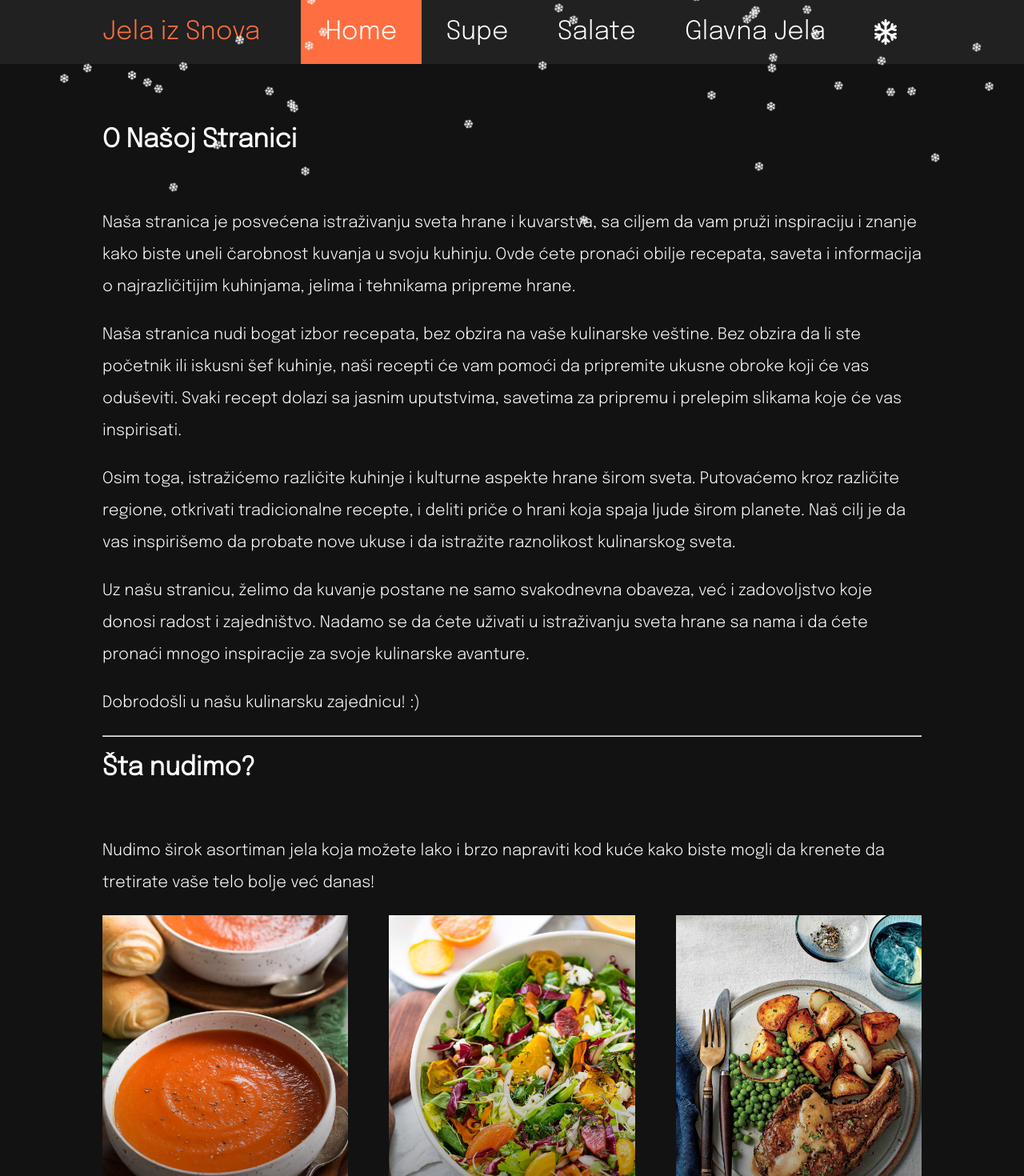
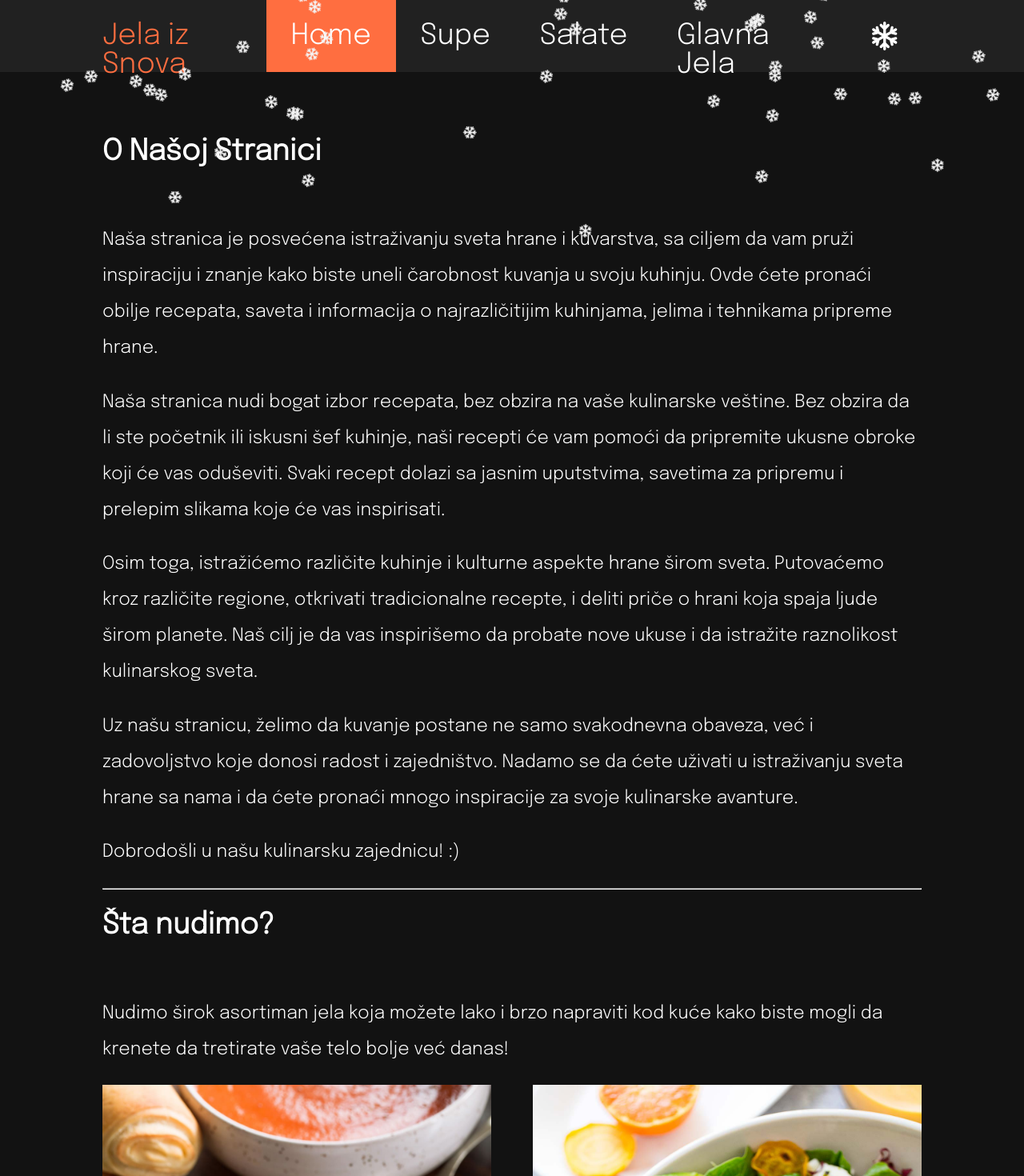
Before and after one commit to UgljesaJovina/web-domaci, a React (Create React App) app: page /home in a window 1280 px wide. Shown: the top 1470 px of the page at 80% size. Built offline with nearby package versions, Linux system fonts and the light colour scheme.

Commit message:
smol čejndžes

```diff
--- a/src/elements/Header.tsx
+++ b/src/elements/Header.tsx
@@ -28,7 +28,7 @@ const Header: React.FC = () => {
                 <NavLink to={"/supe"} className={({ isActive }) => `hyperlink ${isActive ? "current" : ""}`}> Supe</NavLink>
                 <NavLink to={"/salate"} className={({ isActive }) => `hyperlink ${isActive ? "current" : ""}`}>Salate</NavLink>
                 <NavLink to={"/glavna-jela"} className={({ isActive }) => `hyperlink ${isActive ? "current" : ""}`}>Glavna Jela</NavLink>
-                <div className="hyperlink" style={{position: "relative"}} onClick={e => setSnowFlakes(x => !x)} >
+                <div className="hyperlink" style={{position: "relative", cursor: "pointer"}} onClick={e => setSnowFlakes(x => !x)} >
                     <FontAwesomeIcon icon={faSnowflake} />
                     <FontAwesomeIcon icon={faXmark} className={`snowflake-cross ${snowFlakes ? "" : "show"}`} />
                 </div>
--- a/src/styles/cardStyle.css
+++ b/src/styles/cardStyle.css
@@ -1,6 +1,6 @@
 .card-holder {
     display: grid;
-    grid-template-columns: repeat(auto-fit, minmax(300px, 1fr));
+    grid-template-columns: repeat(auto-fit, minmax(400px, 1fr));
     width: 100%;
     gap: 5%;
     justify-items: center;
--- a/src/styles/mainStyle.css
+++ b/src/styles/mainStyle.css
@@ -9,6 +9,7 @@
     --button-color: #FFAB91;
     --border-color: #333333;
     --header-background: #212121;
+    font-size: 18px;
 }
 
 @property --sway {
@@ -109,7 +110,8 @@ body {
     position: absolute;
     color: whitesmoke;
     top: -5%;
-    width: 10px;
+    width: 17px;
+    height: 17px;
     animation: fall var(--falling-speed) linear infinite,
         rotate var(--rotation-speed) linear infinite;
 }
```
Also changed, not shown: 11 other files (tests, documents, lock files or other folders).
